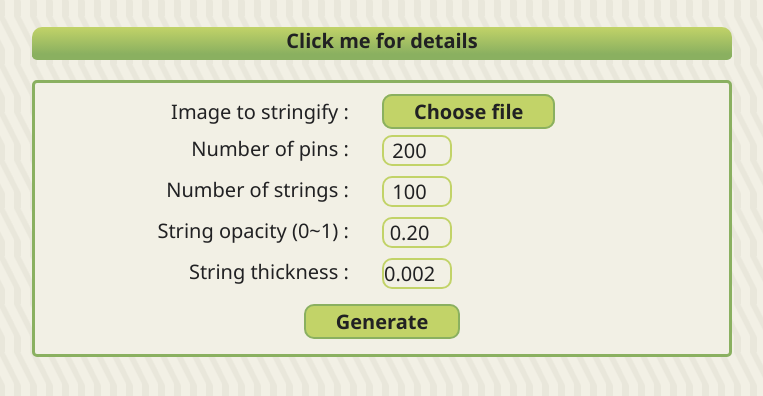
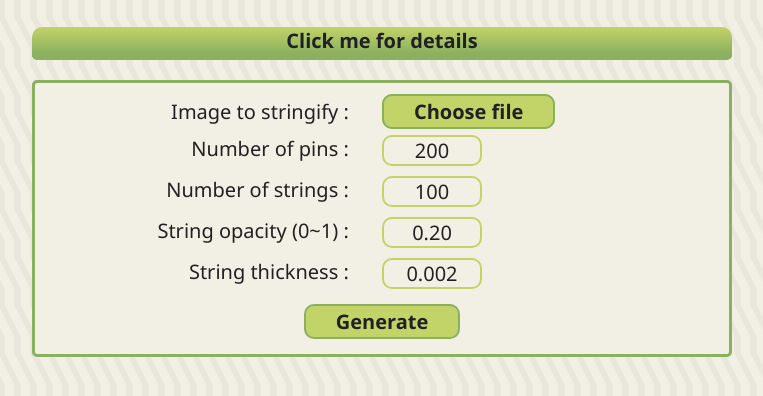
Before and after one commit to Jun2005/jun2005.github.io, a plain HTML site: page index.html in a window 1280 px wide. Shown: the part 80-476 px from the top of the page, without its empty margins (258-1021 px from the left). Drawn offline with Linux system fonts and the light colour scheme; a web font is replaced by a local one.

Commit message:
minor change to input elements

```diff
--- a/styles.css
+++ b/styles.css
@@ -152,7 +152,7 @@ input[type="file"]{
 }
 
 input[type="number"]{
-  width: 70px;
+  width: 100px;
   text-align: center;
   color: #212123;
   background-color: #f2f0e5;
@@ -280,6 +280,15 @@ input[type="number"]{
   border: 2px solid #bb4240;
 }
 
+input::-webkit-outer-spin-button,
+input::-webkit-inner-spin-button {
+  -webkit-appearance: none;
+  margin: 0;
+}
+input[type=number] {
+  -moz-appearance: textfield;
+}
+
 /* #region Slider CSS */
 .slider {
   -webkit-appearance: none;
```
